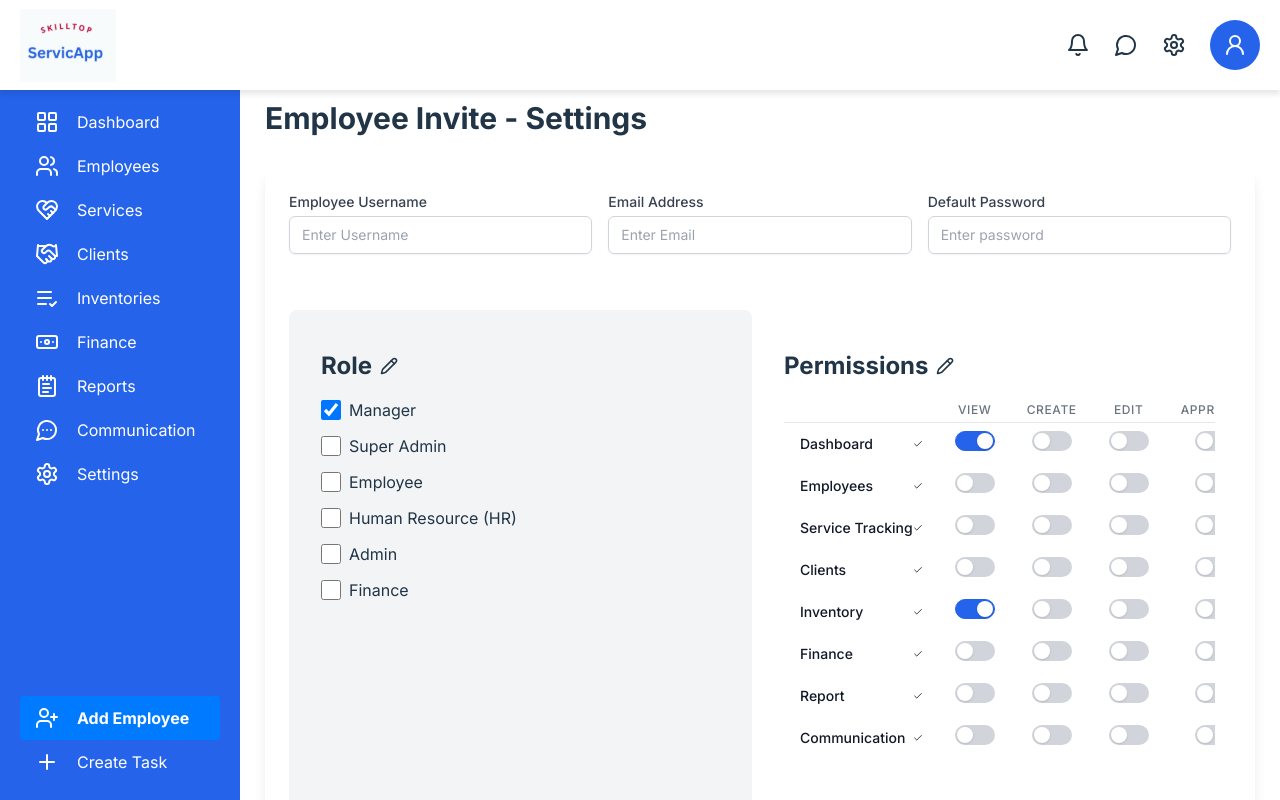
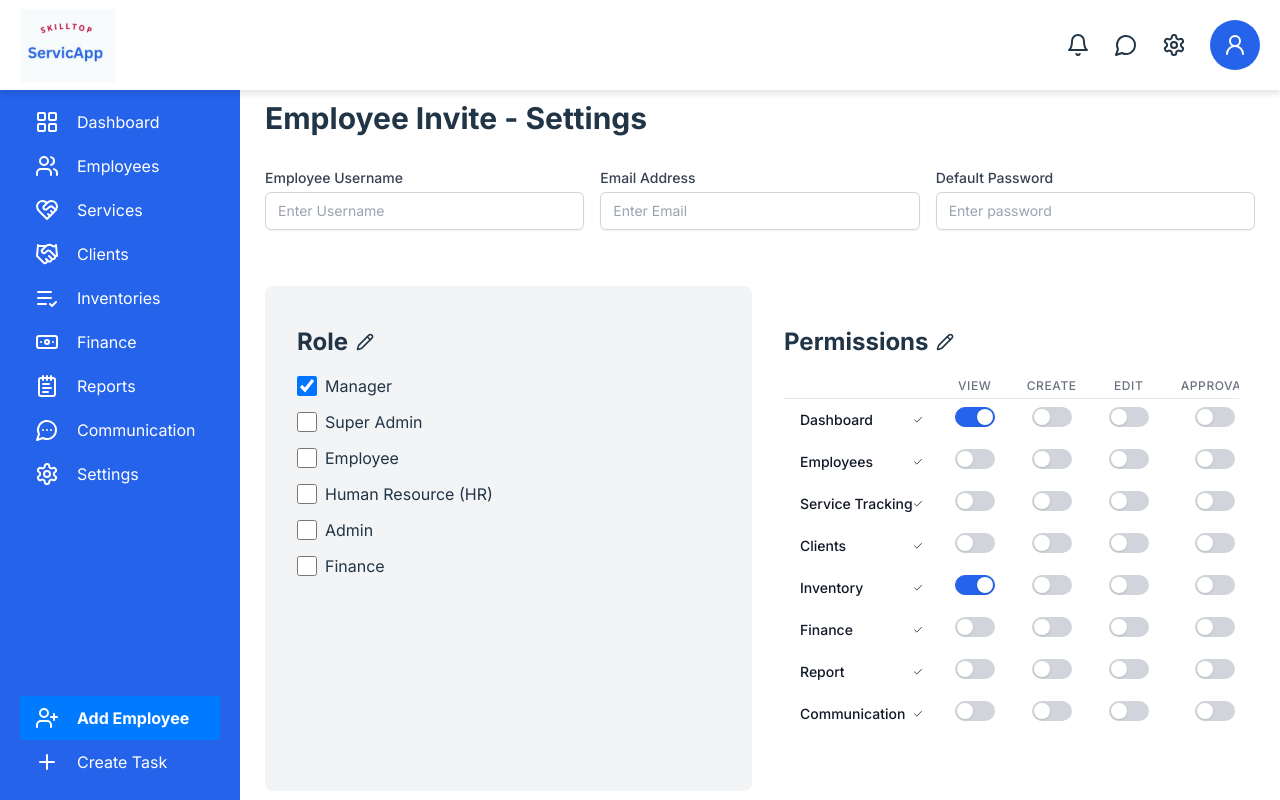
Before and after one commit to Skilltop-Empire1/FE-SERVICE, a React (Vite) app: page /app/addEmployee in a window 1280 px wide. Shown: the top 800 px of the page. Built offline with nearby package versions, Linux system fonts and the light colour scheme; the HTML template or start-up script is replaced by a standard one.

Commit message:
update employer invite form

```diff
--- a/src/components/employee/EmployeeInviteForm.jsx
+++ b/src/components/employee/EmployeeInviteForm.jsx
@@ -88,7 +88,7 @@ const EmployeeInviteForm = () => {
   }
 
   return (
-    <div className="bg-white shadow-lg rounded-lg md:p-6">
+    <div className="bg-white">
       <form onSubmit={handleSubmit}>
         <div className="grid grid-cols-1 md:grid-cols-3 gap-4">
           {/* Username */}
```
